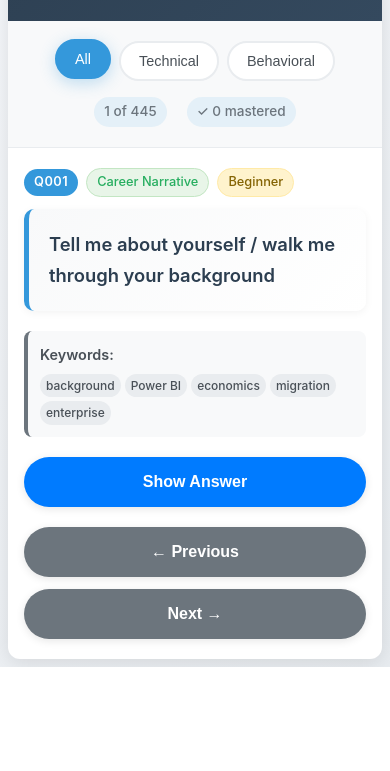
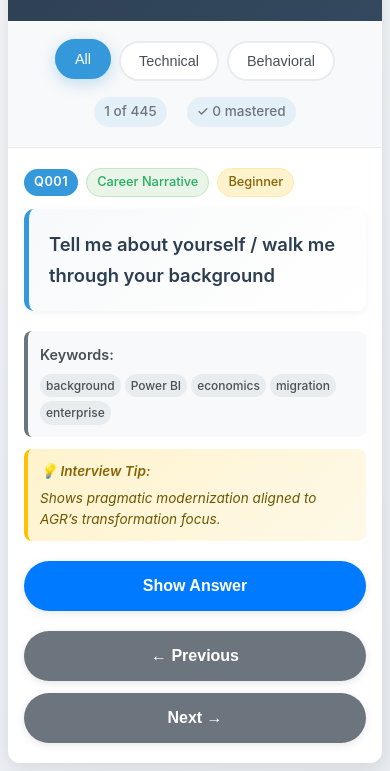
Before and after one commit to williamDalston/power-bi-interview-flashcards, a plain HTML site: page index.html in a window 390 px wide. Shown: the part 190-961 px from the top of the page. Before the commit the page ends 857 px from the top, so only its background shows below. Drawn offline with Linux system fonts and the light colour scheme.

Commit message:
💡 Add company fit interview tips
- Added subtle company fit information display
- Enhanced interview preparation with contextual tips
- Improved visual hierarchy with interview guidance
- Added mobile responsive styling for new elements
- Maintained clean design while adding valuable context

```diff
--- a/index.html
+++ b/index.html
@@ -255,6 +255,28 @@
             border-radius: 12px;
             font-size: 0.8rem;
             font-weight: 500;
+        }
+
+        .company-fit {
+            margin: 16px 0;
+            padding: 16px;
+            background: linear-gradient(135deg, #fff3cd 0%, #fef9e7 100%);
+            border-radius: 8px;
+            border-left: 4px solid #ffc107;
+            font-style: italic;
+        }
+
+        .company-fit-label {
+            font-size: 0.9rem;
+            font-weight: 600;
+            color: #856404;
+            margin-bottom: 6px;
+        }
+
+        .company-fit-text {
+            font-size: 0.9rem;
+            color: #6c5700;
+            line-height: 1.5;
         }
 
         .answer {
@@ -526,6 +548,19 @@
                 padding: 2px 6px;
             }
 
+            .company-fit {
+                margin: 12px 0;
+                padding: 12px;
+            }
+
+            .company-fit-label {
+                font-size: 0.85rem;
+            }
+
+            .company-fit-text {
+                font-size: 0.85rem;
+            }
+
             .question {
                 font-size: 1.15rem;
                 padding: 20px;
@@ -600,6 +635,12 @@
                 <div class="keywords-container" id="keywords-container" style="display: none;">
                     <div class="keywords-label">Keywords:</div>
                     <div class="keywords" id="keywords"></div>
+                </div>
+
+                <!-- Company Fit (subtle hint) -->
+                <div class="company-fit" id="company-fit" style="display: none;">
+                    <div class="company-fit-label">💡 Interview Tip:</div>
+                    <div class="company-fit-text" id="company-fit-text"></div>
                 </div>
 
                 <!-- Action Buttons -->
@@ -809,6 +850,17 @@
                 keywordsContainer.style.display = 'none';
             }
 
+            // Update company fit
+            const companyFitContainer = document.getElementById('company-fit');
+            const companyFitText = document.getElementById('company-fit-text');
+
+            if (card.company_fit && card.company_fit.trim()) {
+                companyFitText.textContent = card.company_fit;
+                companyFitContainer.style.display = 'block';
+            } else {
+                companyFitContainer.style.display = 'none';
+            }
+
             // Update progress
             document.getElementById('progress').textContent = `${currentIndex + 1} of ${filteredIndices.length}`;
 
```
